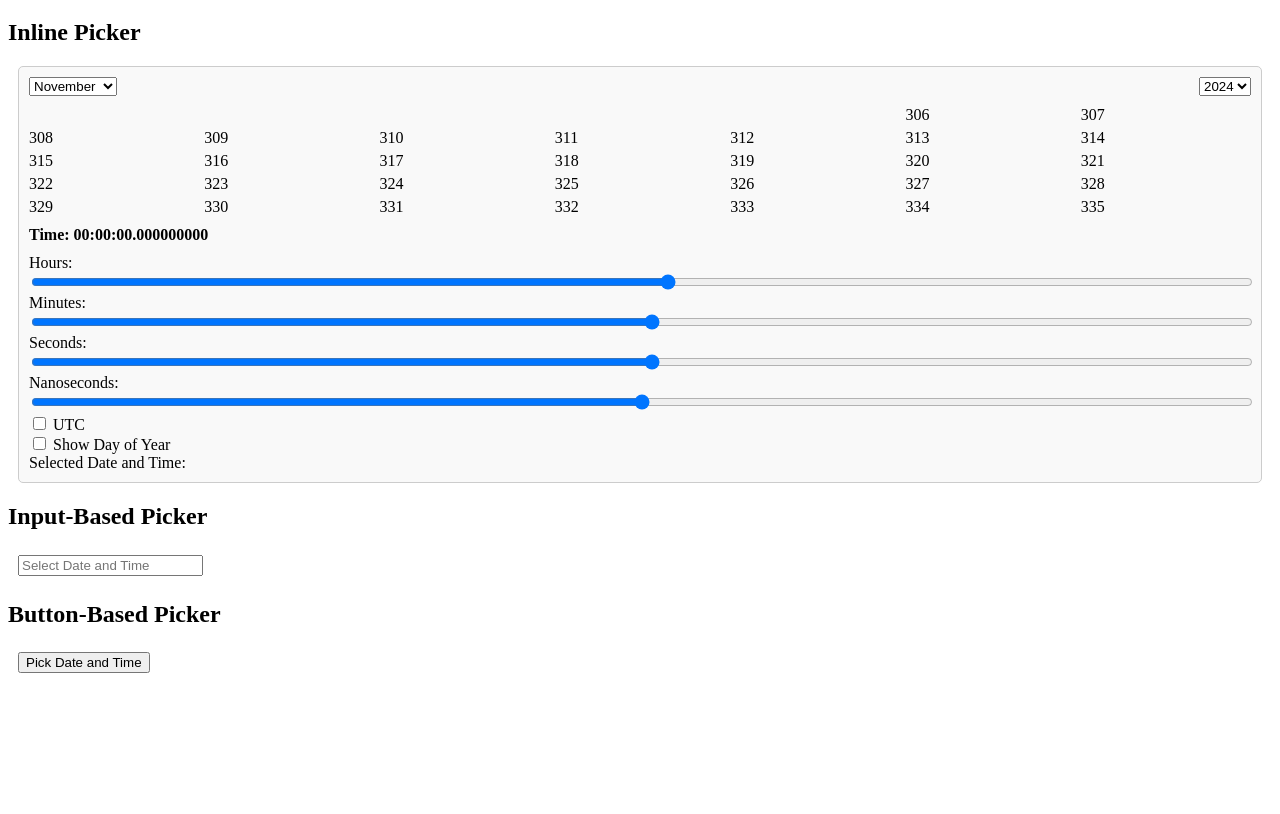
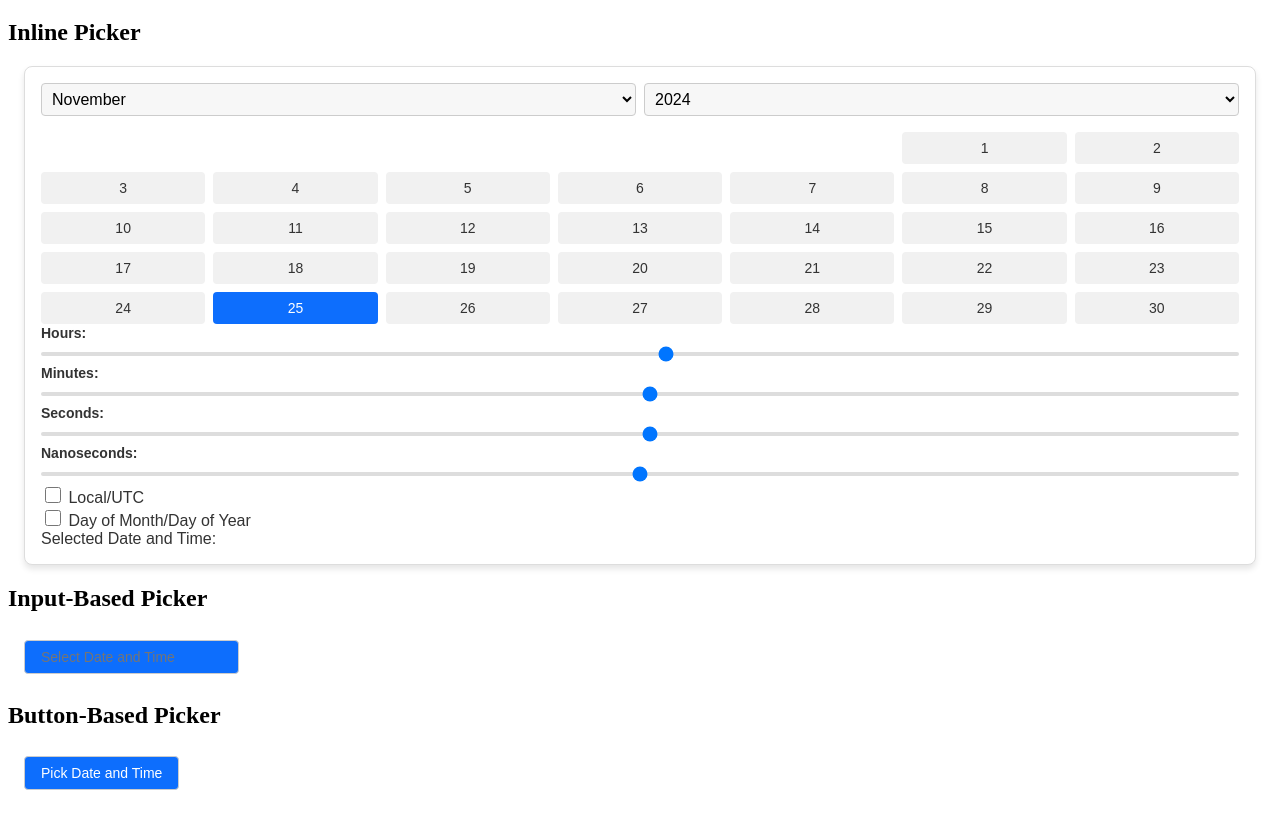
Before and after one commit to umer936/datetimepicker.js, a plain HTML site: page index.html in a window 1280 px wide. Shown: the part 61-875 px from the top of the page. Before the commit the page ends 800 px from the top, so only its background shows below. Drawn offline with Linux system fonts and the light colour scheme.

Commit message:
JS prototype to class, more complete library, better styling

```diff
--- a/datetimepicker.css
+++ b/datetimepicker.css
@@ -1,40 +1,160 @@
+/* Container */
 .datetime-container {
-    margin: 10px;
+    margin: 1rem;
+    color: #333;
+    font-family: Arial, sans-serif;
 }
 
+/* Picker Container */
 .datetime-picker {
-    border: 1px solid #ccc;
-    padding: 10px;
-    border-radius: 5px;
-    background-color: #f9f9f9;
+    border: 1px solid #ddd;
+    padding: 1rem;
+    border-radius: 0.5rem;
+    background-color: #fff;
+    box-shadow: 0 4px 6px rgba(0, 0, 0, 0.1);
 }
 
+/* Calendar Controls */
 .calendar-controls {
     display: flex;
     justify-content: space-between;
-    margin-bottom: 10px;
+    margin-bottom: 1rem;
+    gap: 0.5rem;
 }
 
+.calendar-controls select {
+    width: 100%;
+    padding: 0.375rem;
+    border: 1px solid #ccc;
+    border-radius: 0.25rem;
+    font-size: 1rem;
+    background-color: #f7f7f7;
+}
+
+/* Calendar Grid */
 .calendar {
     display: grid;
     grid-template-columns: repeat(7, 1fr);
-    gap: 5px;
+    gap: 0.5rem;
 }
 
-.time-display {
-    margin: 10px 0;
-    font-weight: bold;
+.day-cell {
+    padding: 0.5rem;
+    border-radius: 0.25rem;
+    text-align: center;
+    font-size: 0.875rem;
+    font-weight: 500;
+    cursor: pointer;
+    background-color: #f1f1f1;
+    transition: background-color 0.2s ease, transform 0.2s ease;
 }
 
+.day-cell:hover {
+    background-color: #e0e0ff;
+    transform: scale(1.05);
+}
+
+.day-cell.selected {
+    background-color: #0d6efd;
+    color: #fff;
+}
+
+/* Time Display */
+.time-display {
+    margin: 1rem 0;
+    font-weight: bold;
+    font-size: 1rem;
+    text-align: center;
+    background-color: #f7f7f7;
+    padding: 0.5rem;
+    border-radius: 0.25rem;
+}
+
+/* Sliders */
 .slider-container label {
-    display: block;
+    font-size: 0.875rem;
+    margin-bottom: 0.25rem;
+    font-weight: bold;
 }
 
 input[type='range'] {
     width: 100%;
+    appearance: none;
+    background-color: #ddd;
+    height: 0.25rem;
+    border-radius: 0.125rem;
+    margin: 0.5rem 0;
 }
 
+input[type='range']::-webkit-slider-thumb,
+input[type='range']::-moz-range-thumb {
+    width: 1rem;
+    height: 1rem;
+    background-color: #0d6efd;
+    border-radius: 50%;
+    cursor: pointer;
+}
+
+/* Toggles */
+.utc-toggle,
+.doy-toggle {
+    display: flex;
+    align-items: center;
+    gap: 0.5rem;
+    margin-bottom: 0.5rem;
+    font-size: 0.875rem;
+}
+
+input[type='checkbox'] {
+    width: 1rem;
+    height: 1rem;
+    cursor: pointer;
+}
+
+/* Buttons */
 button,
 input[type='text'] {
-    margin: 5px 0;
+    margin: 0.5rem 0;
+    padding: 0.5rem 1rem;
+    font-size: 0.875rem;
+    border: 1px solid #ccc;
+    border-radius: 0.25rem;
+    background-color: #0d6efd;
+    color: #fff;
+    transition: background-color 0.2s ease;
 }
+
+button:hover,
+input[type='text']:hover {
+    background-color: #0056b3;
+}
+
+button:active,
+input[type='text']:active {
+    background-color: #004085;
+}
+
+/* Mobile Responsiveness */
+@media (max-width: 400px) {
+    .datetime-picker {
+        padding: 0.5rem;
+    }
+
+    .calendar-controls select {
+        font-size: 0.875rem;
+    }
+
+    .day-cell {
+        font-size: 0.75rem;
+        padding: 0.375rem;
+    }
+
+    .time-display {
+        font-size: 0.875rem;
+        padding: 0.375rem;
+    }
+
+    .slider-container label {
+        font-size: 0.75rem;
+    }
+}
--- a/datetimepicker.js
+++ b/datetimepicker.js
@@ -7,9 +7,12 @@
         showDOYtoggle: false,
         mode: 'inline', // Options: 'inline', 'input', 'button'
         useBootstrap: false, // Option to use Bootstrap 5 styling
+        onDateSelect: null, // Callback for when a date is selected
+        onTimeChange: null, // Callback for when time changes
     };
 
-    function DateTimePicker(element, options) {
+    class DateTimePicker {
+        constructor(element, options) {
             this.settings = { ...defaultSettings, ...options };
             this.selectedDate = new Date();
             this.today = new Date();
@@ -17,81 +20,107 @@
             this.init(element);
         }
 
-    DateTimePicker.prototype.init = function (element) {
+        init(element) {
             this.createPicker(element);
-        this.populateMonthYearDropdowns();
-        this.generateCalendar(this.selectedDate);
+            this.populateDropdowns();
+            this.renderCalendar();
             this.bindEvents(element);
 
             if (this.settings.mode !== 'inline') {
                 this.datetimePicker.style.display = 'none';
             }
 
-        if (!this.settings.showCalendar) this.calendar.style.display = 'none';
-        if (!this.settings.showSliders) this.sliderContainer.style.display = 'none';
-        if (!this.settings.showUTC) this.utcToggle.parentElement.style.display = 'none';
-        if (!this.settings.showDOYtoggle) this.doyToggleContainer.style.display = 'none';
-    };
+            this.toggleFeatures();
+        }
 
-    DateTimePicker.prototype.createPicker = function (element) {
+        createPicker(element) {
             const container = document.createElement('div');
             container.classList.add('datetime-container', 'position-relative');
 
-        let triggerHTML = '';
-        if (this.settings.mode === 'input') {
-            triggerHTML = `
-        <input type="text" class="form-control datetime-input" readonly placeholder="Select Date and Time">
-      `;
-        } else if (this.settings.mode === 'button') {
-            triggerHTML = `
-        <button class="btn btn-primary datetime-button">Pick Date and Time</button>
-      `;
-        }
-
             container.innerHTML = `
-      ${triggerHTML || ''}
-      <div class="datetime-picker border rounded shadow p-3 bg-white">
-        <div class="calendar-controls mb-3">
-          <select id="monthSelect" class="form-select d-inline w-auto"></select>
-          <select id="yearSelect" class="form-select d-inline w-auto ms-2"></select>
-        </div>
-        <div id="calendar" class="calendar mb-3"></div>
-
-        <div id="time-display" class="time-display mb-3">Time: 00:00:00.000000000</div>
-
-        <div class="slider-container mb-3">
-          <div class="d-flex flex-column">
-            <label>Hours:</label>
-            <input type="range" id="hours" min="0" max="23" step="1" class="form-range">
-            <label>Minutes:</label>
-            <input type="range" id="minutes" min="0" max="59" step="1" class="form-range">
-            <label>Seconds:</label>
-            <input type="range" id="seconds" min="0" max="59" step="1" class="form-range">
-            <label>Nanoseconds:</label>
-            <input type="range" id="nanoseconds" min="0" max="999999999" step="1" class="form-range">
-          </div>
-        </div>
-
-        <div class="utc-toggle mb-3">
-          <input type="checkbox" id="utc-toggle" class="form-check-input">
-          <label for="utc-toggle" class="form-check-label">UTC</label>
-        </div>
-
-        <div class="doy-toggle mb-3">
-          <input type="checkbox" id="doy-toggle" class="form-check-input">
-          <label for="doy-toggle" class="form-check-label">Show Day of Year</label>
-        </div>
-
-        <div>
-          <label>Selected Date and Time:</label>
-          <div id="selected-datetime"></div>
-        </div>
+                ${this.getTriggerHTML()}
+                <div class="datetime-picker border rounded shadow p-3 bg-white" role="dialog" aria-hidden="true">
+                    ${this.getControlsHTML()}
+                    ${this.getCalendarHTML()}
+                    ${this.getSlidersHTML()}
+                    ${this.getTogglesHTML()}
+                    ${this.getFooterHTML()}
                 </div>
             `;
 
             element.appendChild(container);
+            this.cacheElements(container);
+        }
+
+        getTriggerHTML() {
+            if (this.settings.mode === 'input') {
+                return `<input type="text" class="form-control datetime-input" readonly placeholder="Select Date and Time" aria-label="Date Time Input">`;
+            }
+            if (this.settings.mode === 'button') {
+                return `<button class="btn btn-primary datetime-button" aria-label="Pick Date and Time">Pick Date and Time</button>`;
+            }
+            return '';
+        }
+
+        getControlsHTML() {
+            return `
+                <div class="calendar-controls mb-3">
+                    <select id="monthSelect" class="form-select"></select>
+                    <select id="yearSelect" class="form-select"></select>
+                </div>
+            `;
+        }
+
+        getCalendarHTML() {
+            return `<div id="calendar" class="calendar mb-3" role="grid" aria-label="Calendar"></div>`;
+        }
+
+        getSlidersHTML() {
+            return `
+                <div class="slider-container mb-3">
+                    ${this.getSliderHTML('hours', 'Hours', 0, 23)}
+                    ${this.getSliderHTML('minutes', 'Minutes', 0, 59)}
+                    ${this.getSliderHTML('seconds', 'Seconds', 0, 59)}
+                    ${this.getSliderHTML('nanoseconds', 'Nanoseconds', 0, 999999999)}
+                </div>
+            `;
+        }
+
+        getSliderHTML(id, label, min, max) {
+            return `
+                <div class="d-flex flex-column mb-2">
+                    <label for="${id}" class="form-label">${label}:</label>
+                    <input type="range" id="${id}" min="${min}" max="${max}" step="1" class="form-range" aria-label="${label}">
+                </div>
+            `;
+        }
+
+        getTogglesHTML() {
+            return `
+                <div class="toggle-container">
+                    <div class="form-check form-switch mb-3">
+                        <input type="checkbox" id="utc-toggle" class="form-check-input" aria-label="Toggle UTC Time">
+                        <label for="utc-toggle" class="form-check-label">Local/UTC</label>
+                    </div>
+                    <div class="form-check form-switch mb-3">
+                        <input type="checkbox" id="doy-toggle" class="form-check-input" aria-label="Toggle Day of Year">
+                        <label for="doy-toggle" class="form-check-label">Day of Month/Day of Year</label>
+                    </div>
+                </div>
+            `;
+        }
+
+        getFooterHTML() {
+            return `
+                <div>
+                    <label>Selected Date and Time:</label>
+                    <div id="selected-datetime" aria-live="polite"></div>
+                </div>
+            `;
+        }
+
+        cacheElements(container) {
             this.container = container;
-
             this.datetimePicker = container.querySelector('.datetime-picker');
             this.inputDatetime = container.querySelector('.datetime-input');
             this.buttonDatetime = container.querySelector('.datetime-button');
@@ -103,149 +132,178 @@
             this.secondsSlider = container.querySelector('#seconds');
             this.nanosecondsSlider = container.querySelector('#nanoseconds');
             this.utcToggle = container.querySelector('#utc-toggle');
-        this.timeDisplay = container.querySelector('#time-display');
-        this.sliderContainer = container.querySelector('.slider-container');
+            this.doyToggle = container.querySelector('#doy-toggle');
             this.selectedDatetime = container.querySelector('#selected-datetime');
-        this.doyToggleContainer = container.querySelector('.doy-toggle');
-    };
+        }
 
-    DateTimePicker.prototype.bindEvents = function (element) {
-        if (this.settings.mode !== 'inline') {
-            const triggerElement = this.inputDatetime || this.buttonDatetime;
+        bindEvents() {
+            const trigger = this.inputDatetime || this.buttonDatetime;
 
-            triggerElement.addEventListener('click', (e) => {
-                e.stopPropagation();
+            if (trigger) {
+                trigger.addEventListener('click', (e) => this.togglePicker(e));
+                document.addEventListener('click', (e) => this.closePicker(e));
+            }
+
+            this.monthSelect.addEventListener('change', () => this.updateCalendarDate());
+            this.yearSelect.addEventListener('change', () => this.updateCalendarDate());
+
+            [this.hoursSlider, this.minutesSlider, this.secondsSlider, this.nanosecondsSlider].forEach((slider) =>
+                slider.addEventListener('input', () => this.updateSelectedDatetime())
+            );
+
+            this.utcToggle.addEventListener('change', () => this.updateSelectedDatetime());
+            this.doyToggle.addEventListener('change', () => this.renderCalendar());
+
+            this.calendar.addEventListener('click', (e) => this.handleDateSelection(e));
+            this.doyToggle.addEventListener('change', () => this.renderCalendar());
+        }
+
+        togglePicker(event) {
+            event.stopPropagation();
             const isVisible = this.datetimePicker.style.display === 'block';
             this.datetimePicker.style.display = isVisible ? 'none' : 'block';
-            });
+        }
 
-            document.addEventListener('click', (e) => {
-                if (!this.container.contains(e.target)) {
+        closePicker(event) {
+            if (!this.container.contains(event.target)) {
                 this.datetimePicker.style.display = 'none';
             }
-            });
         }
 
-        this.hoursSlider.addEventListener('input', () => this.updateSelectedDatetime());
-        this.minutesSlider.addEventListener('input', () => this.updateSelectedDatetime());
-        this.secondsSlider.addEventListener('input', () => this.updateSelectedDatetime());
-        this.nanosecondsSlider.addEventListener('input', () => this.updateSelectedDatetime());
+        populateDropdowns() {
+            this.populateMonthDropdown();
+            this.populateYearDropdown();
+        }
 
-        this.utcToggle.addEventListener('change', () => this.updateSelectedDatetime());
+        populateMonthDropdown() {
+            const months = this.getMonthNames();
+            this.monthSelect.innerHTML = months
+                .map((month, index) => `<option value="${index}">${month}</option>`)
+                .join('');
+            this.monthSelect.value = this.today.getMonth();
+        }
 
-        this.doyToggleContainer.querySelector('#doy-toggle').addEventListener('change', () => {
-            this.generateCalendar(this.selectedDate);
-        });
+        populateYearDropdown() {
+            const yearRange = Array.from({ length: 101 }, (_, i) => this.today.getFullYear() - 50 + i);
+            this.yearSelect.innerHTML = yearRange
+                .map((year) => `<option value="${year}">${year}</option>`)
+                .join('');
+            this.yearSelect.value = this.today.getFullYear();
+        }
 
-        this.monthSelect.addEventListener('change', () => this.changeCalendarDate());
-        this.yearSelect.addEventListener('change', () => this.changeCalendarDate());
-    };
+        getMonthNames() {
+            return Array.from({ length: 12 }, (_, i) =>
+                new Date(2023, i).toLocaleString(this.settings.language, { month: 'long' })
+            );
+        }
 
-    DateTimePicker.prototype.populateMonthYearDropdowns = function () {
-        const monthNames = this.getMonthNames();
-
-        this.monthSelect.innerHTML = '';
-        monthNames.forEach((month, index) => {
-            const option = document.createElement('option');
-            option.value = index;
-            option.textContent = month;
-            this.monthSelect.appendChild(option);
-        });
-        this.monthSelect.value = this.today.getMonth();
-
-        this.yearSelect.innerHTML = '';
-        for (let year = this.today.getFullYear() - 50; year <= this.today.getFullYear() + 50; year++) {
-            const option = document.createElement('option');
-            option.value = year;
-            option.textContent = year;
-            this.yearSelect.appendChild(option);
-        }
-        this.yearSelect.value = this.today.getFullYear();
-    };
-
-    DateTimePicker.prototype.getMonthNames = function () {
-        const months = [];
-        for (let i = 0; i < 12; i++) {
-            const date = new Date(2023, i, 1);
-            months.push(date.toLocaleString(this.settings.language, { month: 'long' }));
-        }
-        return months;
-    };
-
-    DateTimePicker.prototype.generateCalendar = function (date) {
-        const year = date.getFullYear();
-        const month = date.getMonth();
-        const firstDayOfMonth = new Date(year, month, 1).getDay();
+        renderCalendar() {
+            const year = this.selectedDate.getFullYear();
+            const month = this.selectedDate.getMonth();
+            const firstDay = new Date(year, month, 1).getDay();
             const daysInMonth = new Date(year, month + 1, 0).getDate();
 
             this.calendar.innerHTML = '';
 
-        for (let i = 0; i < firstDayOfMonth; i++) {
-            const emptyCell = document.createElement('div');
-            this.calendar.appendChild(emptyCell);
+            // Fill empty cells for alignment
+            for (let i = 0; i < firstDay; i++) {
+                this.calendar.appendChild(document.createElement('div'));
             }
 
+            // Fill day cells
             for (let day = 1; day <= daysInMonth; day++) {
-            const dayCell = document.createElement('div');
-            const currentDate = new Date(year, month, day);
-            dayCell.textContent = this.settings.showDOYtoggle
-                ? this.getDayOfYear(currentDate)
-                : day;
-            dayCell.dataset.date = currentDate.toISOString().slice(0, 10);
-            dayCell.addEventListener('click', () => this.selectDate(currentDate));
-
-            if (
-                day === this.selectedDate.getDate() &&
-                month === this.selectedDate.getMonth() &&
-                year === this.selectedDate.getFullYear()
-            ) {
-                dayCell.classList.add('selected');
+                const date = new Date(year, month, day);
+                const cell = this.createDayCell(date, day);
+                this.calendar.appendChild(cell);
+            }
         }
 
-            this.calendar.appendChild(dayCell);
+        createDayCell(date, day) {
+            const cell = document.createElement('div');
+            cell.classList.add('day-cell');
+
+
+             // Use regular day
+            cell.textContent = this.doyToggle.checked
+                ? this.getDayOfYear(date) // Use DOY
+                : day;
+            cell.dataset.date = `${date.getFullYear()}-${String(date.getMonth() + 1).padStart(2, '0')}-${String(day).padStart(2, '0')}`;
+
+            if (this.isSameDate(date, this.selectedDate)) {
+                cell.classList.add('selected');
             }
-    };
 
-    DateTimePicker.prototype.getDayOfYear = function (date) {
-        const start = new Date(date.getFullYear(), 0, 0);
-        const diff = date - start;
-        const oneDay = 1000 * 60 * 60 * 24;
-        return Math.floor(diff / oneDay);
-    };
+            return cell;
+        }
 
-    DateTimePicker.prototype.selectDate = function (date) {
+        getDayOfYear(date) {
+            const start = new Date(date.getFullYear(), 0, 1);
+            const diff = date - start + (start.getTimezoneOffset() - date.getTimezoneOffset()) * 60 * 1000;
+            return Math.floor(diff / (1000 * 60 * 60 * 24)) + 1;
+        }
+
+        handleDateSelection(event) {
+            const cell = event.target.closest('.day-cell');
+            if (!cell) return;
+
+            const [year, month, day] = cell.dataset.date.split('-').map(Number);
+            const date = new Date(year, month - 1, day); // month is zero-indexed
+
             this.selectedDate = date;
-        this.generateCalendar(date);
+            this.renderCalendar();
             this.updateSelectedDatetime();
-    };
 
-    DateTimePicker.prototype.changeCalendarDate = function () {
+            if (this.settings.onDateSelect) {
+                this.settings.onDateSelect(date);
+            }
+        }
+
+        updateCalendarDate() {
+            const year = parseInt(this.yearSelect.value, 10);
             const month = parseInt(this.monthSelect.value, 10);
-        const year = parseInt(this.yearSelect.value, 10);
-        this.selectedDate.setMonth(month);
-        this.selectedDate.setFullYear(year);
-        this.generateCalendar(this.selectedDate);
-        this.updateSelectedDatetime();
-    };
+            this.selectedDate.setFullYear(year, month);
+            this.renderCalendar();
+        }
 
-    DateTimePicker.prototype.updateSelectedDatetime = function () {
+        updateSelectedDatetime() {
             const date = new Date(this.selectedDate);
             date.setHours(this.hoursSlider.value);
             date.setMinutes(this.minutesSlider.value);
             date.setSeconds(this.secondsSlider.value);
             date.setMilliseconds(this.nanosecondsSlider.value / 1e6);
 
-        if (this.utcToggle.checked) {
-            this.timeDisplay.textContent = `Time (UTC): ${date.toISOString()}`;
-        } else {
-            const localeString = date.toLocaleString(this.settings.language, {
-                timeZone: Intl.DateTimeFormat().resolvedOptions().timeZone,
-            });
-            this.timeDisplay.textContent = `Time: ${localeString}`;
+            const datetimeString = this.utcToggle.checked
+                ? date.toISOString()
+                : date.toLocaleString(this.settings.language);
+
+            // Update the displayed selected datetime
+            this.selectedDatetime.textContent = datetimeString;
+
+            // Update the input box if mode is 'input'
+            if (this.settings.mode === 'input' && this.inputDatetime) {
+                this.inputDatetime.value = datetimeString;
             }
 
-        this.selectedDatetime.textContent = date.toISOString();
-    };
+            if (this.settings.onTimeChange) {
+                this.settings.onTimeChange(date);
+            }
+        }
+
+        toggleFeatures() {
+            if (!this.settings.showCalendar) this.calendar.style.display = 'none';
+            if (!this.settings.showSliders) this.container.querySelector('.slider-container').style.display = 'none';
+            if (!this.settings.showUTC) this.utcToggle.parentElement.style.display = 'none';
+            if (!this.settings.showDOYtoggle) this.doyToggle.parentElement.style.display = 'none';
+        }
+
+        isSameDate(date1, date2) {
+            return (
+                date1.getFullYear() === date2.getFullYear() &&
+                date1.getMonth() === date2.getMonth() &&
+                date1.getDate() === date2.getDate()
+            );
+        }
+    }
 
     global.DateTimePicker = {
         init: (element, options) => new DateTimePicker(element, options),
```
Lines whose indentation alone changed are shown as unchanged.
